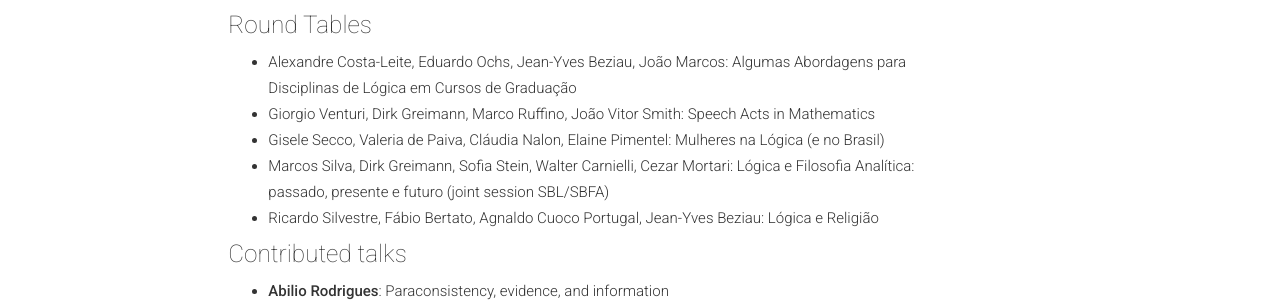
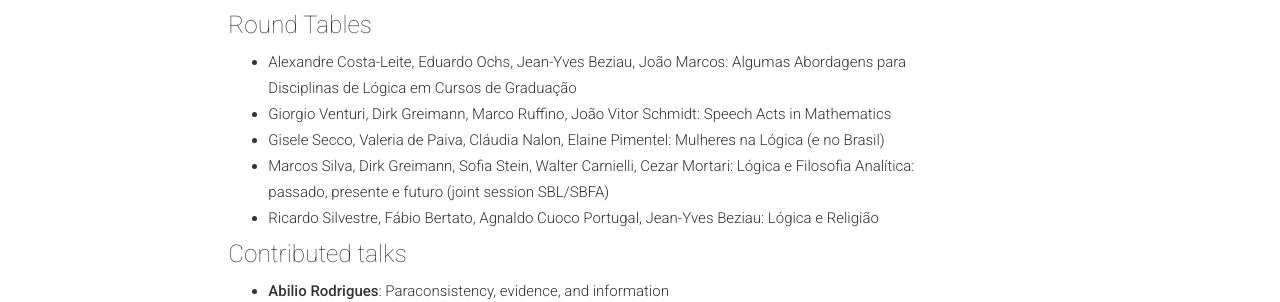
Before and after one commit to brunobruck/ebl, a Jekyll site: the page built from _posts/2019-03-11-program.markdown, in a window 1280 px wide and 900 px high, scrolled down 741 px. Shown: the part 155-457 px from the top of the window. Built offline with Jekyll 4.4.1, drawn with Linux system fonts in a browser that asks for light colours; nearby versions of some CDN libraries.

Commit message:
new version

```diff
--- a/_posts/2019-03-11-program.markdown
+++ b/_posts/2019-03-11-program.markdown
@@ -22,7 +22,7 @@
 
 ###### Round Tables
 - Alexandre Costa-Leite, Eduardo Ochs, Jean-Yves Beziau, João Marcos: Algumas Abordagens para Disciplinas de Lógica em Cursos de Graduação
-- Giorgio Venturi, Dirk Greimann, Marco Ruffino, João Vitor Smith: Speech Acts in Mathematics
+- Giorgio Venturi, Dirk Greimann, Marco Ruffino, João Vitor Schmidt: Speech Acts in Mathematics
 - Gisele Secco, Valeria de Paiva, Cláudia Nalon, Elaine Pimentel: Mulheres na Lógica (e no Brasil)
 - Marcos Silva, Dirk Greimann, Sofia Stein, Walter Carnielli, Cezar Mortari: Lógica e Filosofia Analítica: passado, presente e futuro (joint session SBL/SBFA)
 - Ricardo Silvestre, Fábio Bertato, Agnaldo Cuoco Portugal, Jean-Yves Beziau: Lógica e Religião
```
